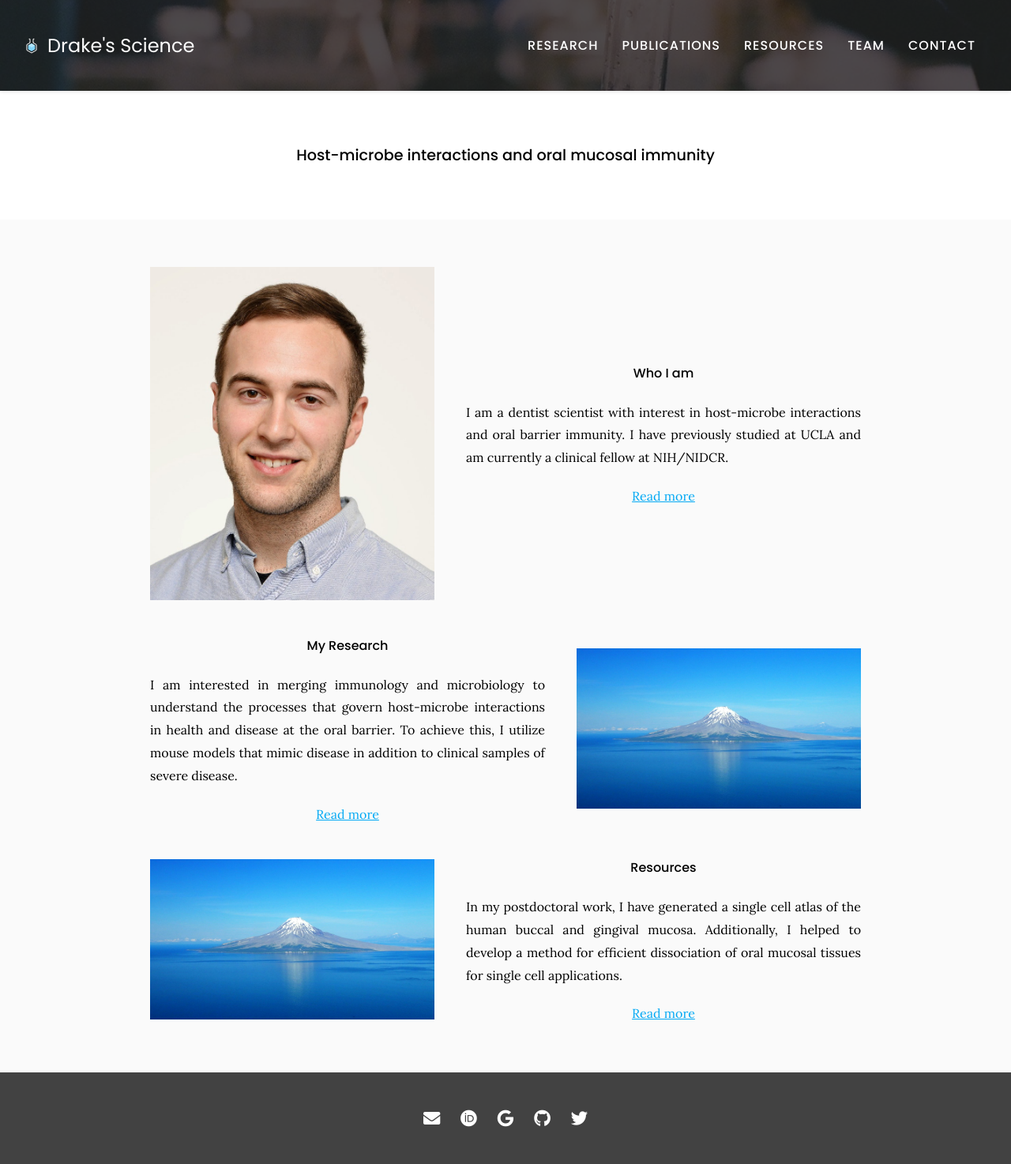
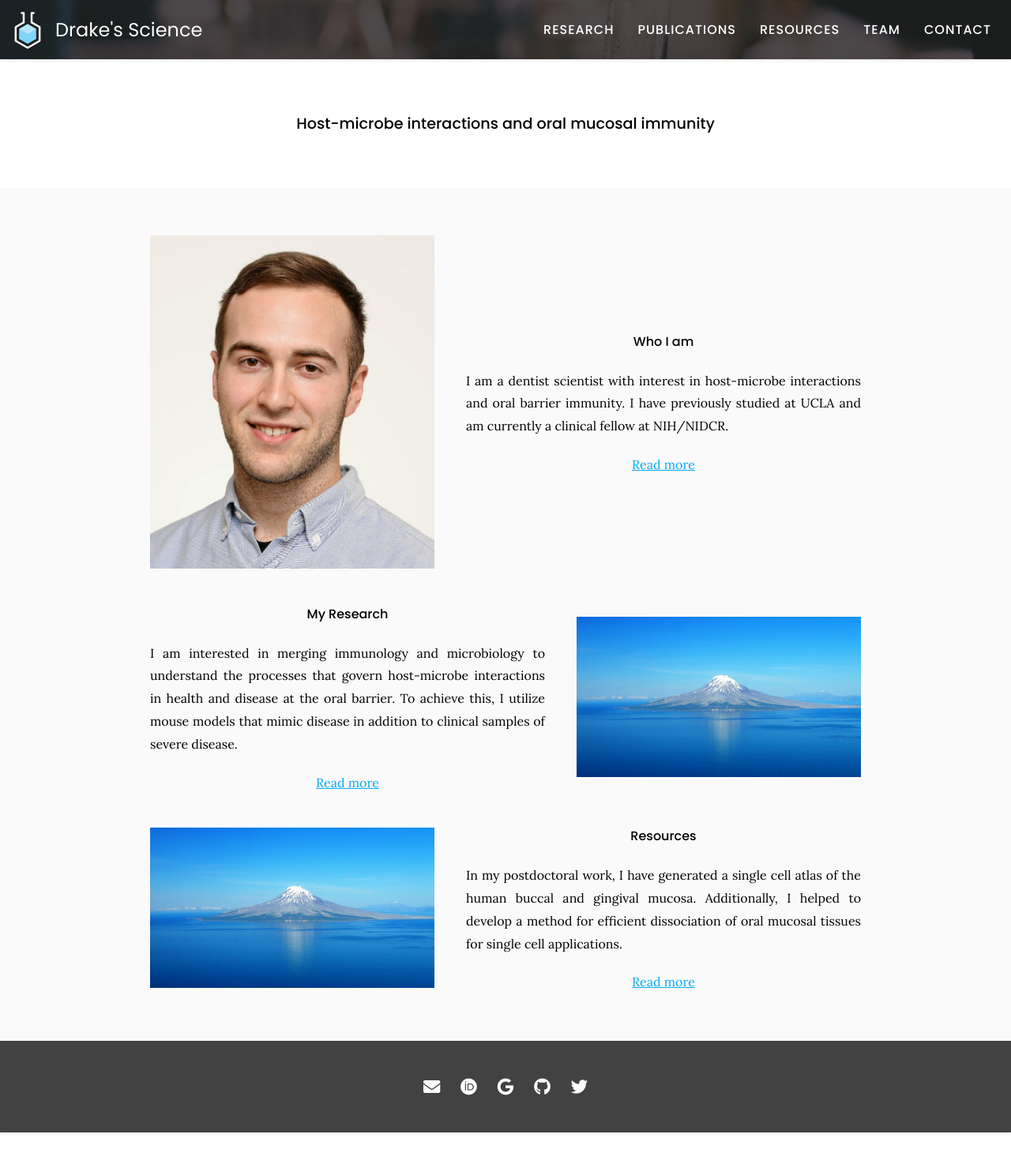
Before and after one commit to williamsdrake/williamsdrake.github.io, a Jekyll site: the page built from index.md, in a window 1280 px wide. Shown: the whole page at 79% size. Built offline with Jekyll 4.4.1, drawn with Linux system fonts in a browser that asks for light colours; nearby versions of some CDN libraries; after the commit the page ends 1434 px from its top, so only the background shows below that.

Commit message:
Update header.scss

```diff
--- a/css/header.scss
+++ b/css/header.scss
@@ -10,7 +10,7 @@ header {
   justify-content: space-between;
   align-items: center;
   flex-wrap: wrap;
-  padding: 30px;
+  padding: 10px;
   color: $white;
   background: $gray-800;
   box-shadow: $shadow;
@@ -24,7 +24,7 @@ header {
 
     .logo {
       max-width: 100%;
-      height: 20px;
+      height: 50px;
     }
 
     .logo_text {
```
